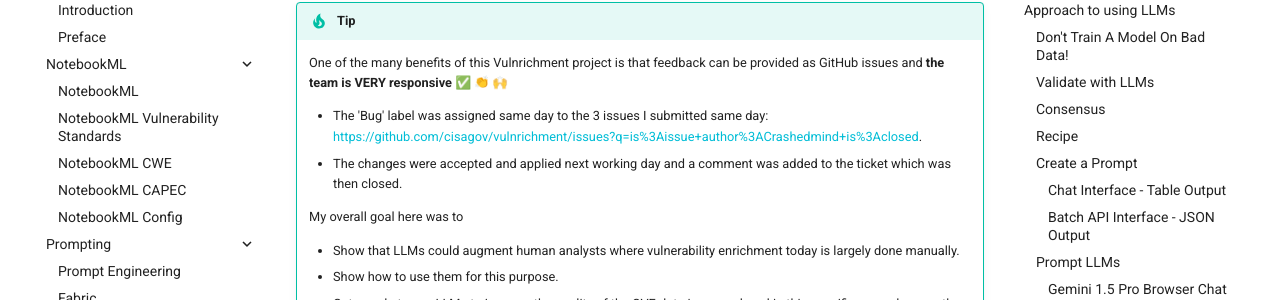
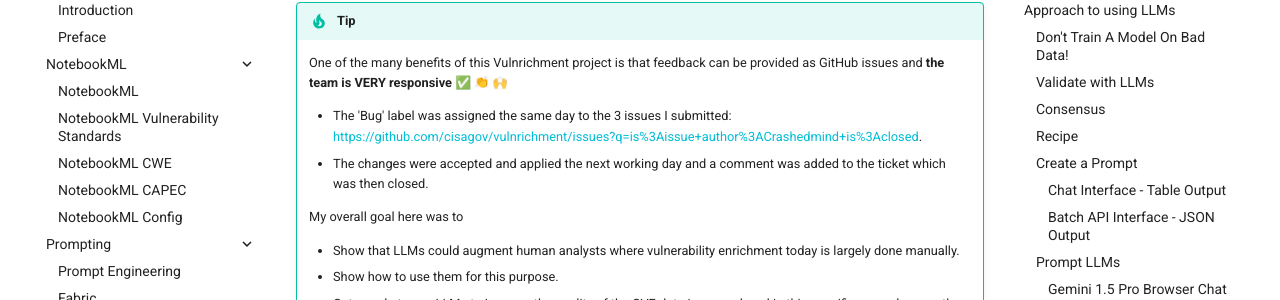
Before and after one commit to CyberSecAI/CyberSecAI.github.io, an MkDocs documentation site: the page built from docs/Vulnrichment/Vulnrichment.md, in a window 1280 px wide and 900 px high, scrolled down 955 px. Shown: the part 152-452 px from the top of the window. Built offline with MkDocs 1.6.1 and Material for MkDocs 9.7.7, drawn with Linux system fonts in a browser that asks for light colours; emoji names are drawn with the system emoji font; comment, search, counter and statistics services are not loaded.

Commit message:
same day

```diff
--- a/docs/Vulnrichment/Vulnrichment.md
+++ b/docs/Vulnrichment/Vulnrichment.md
@@ -41,8 +41,8 @@ I have great admiration for CISA and their pragmatic initiatives like [CISA KEV]
 !!! Tip
     One of the many benefits of this Vulnrichment project is that feedback can be provided as GitHub issues and **the team is VERY responsive** ✅ :clap: 🙌
 
-    * The 'Bug' label was assigned same day to the 3 issues I submitted same day: https://github.com/cisagov/vulnrichment/issues?q=is%3Aissue+author%3ACrashedmind+is%3Aclosed.
-    * The changes were accepted and applied next working day and a comment was added to the ticket which was then closed.
+    * The 'Bug' label was assigned the same day to the 3 issues I submitted: https://github.com/cisagov/vulnrichment/issues?q=is%3Aissue+author%3ACrashedmind+is%3Aclosed.
+    * The changes were accepted and applied the next working day and a comment was added to the ticket which was then closed.
 
     My overall goal here was to
 
```
